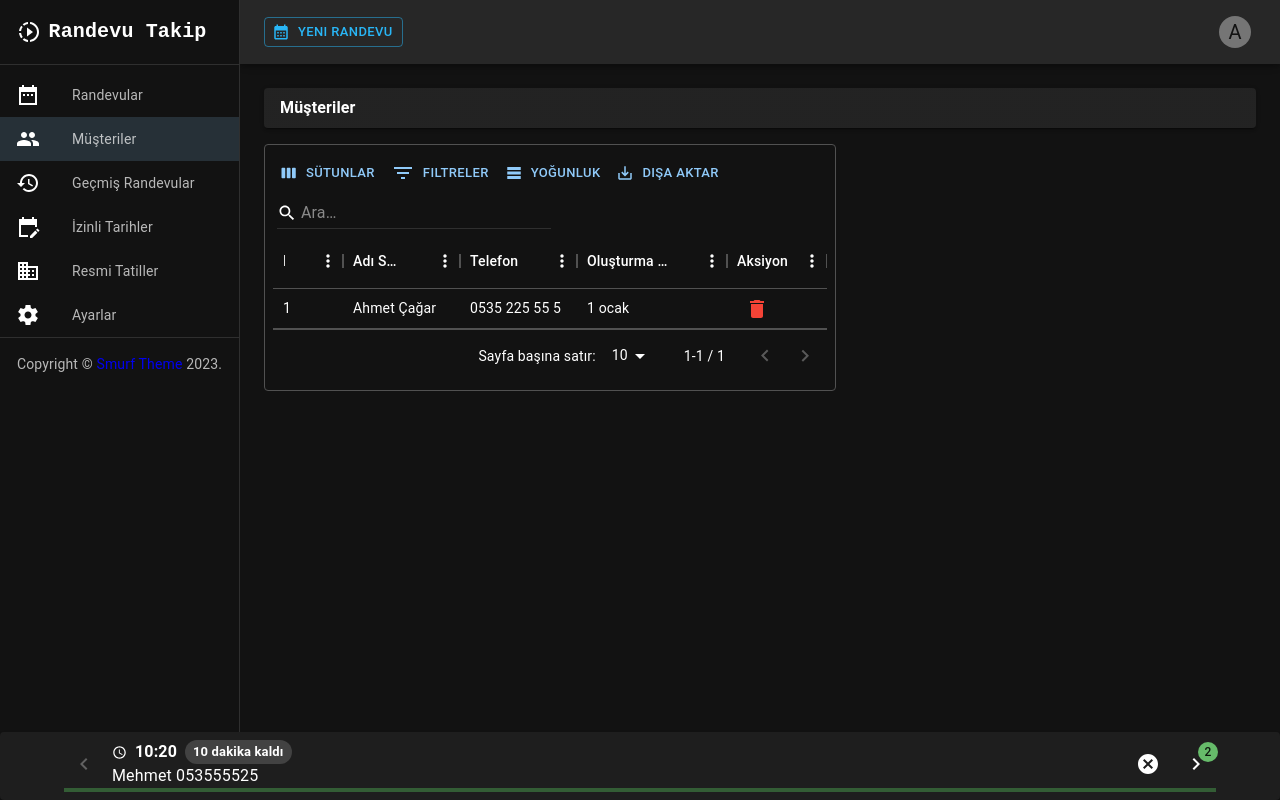
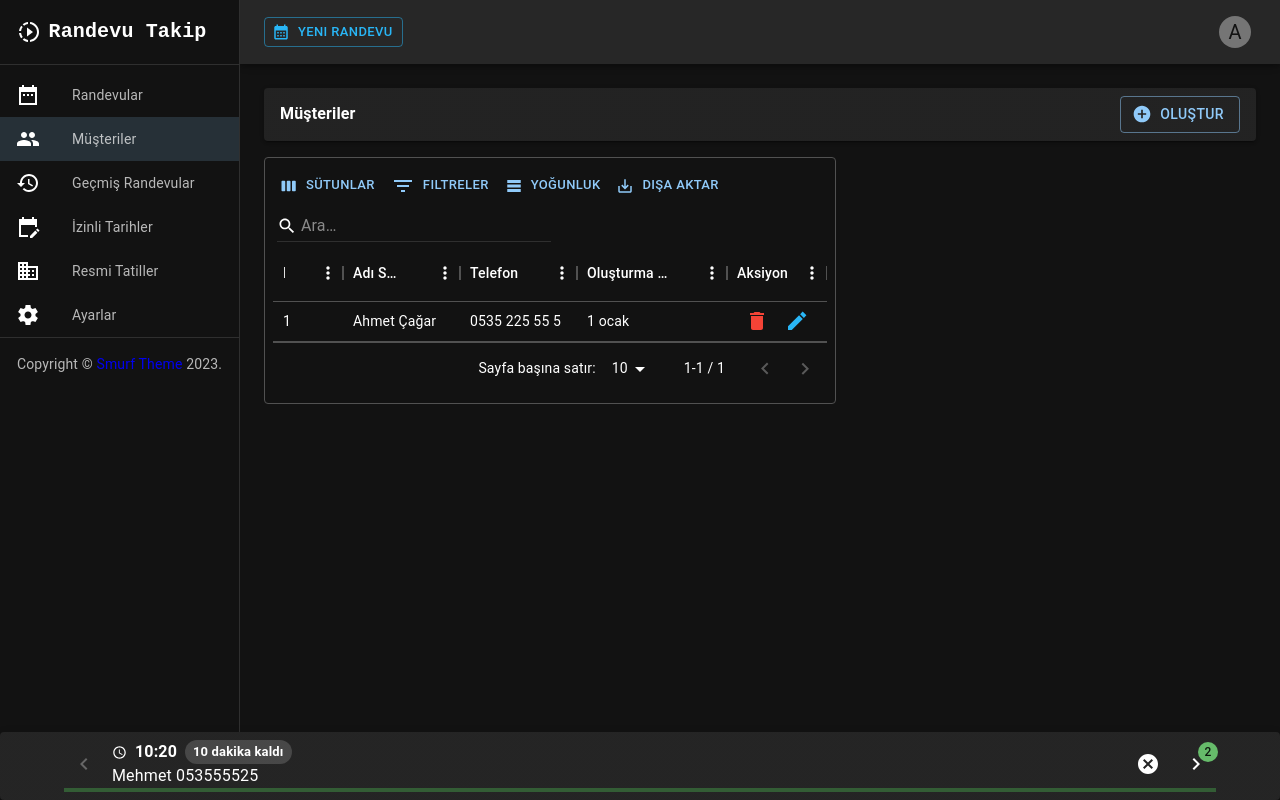
Before and after one commit to gorkembayraktar/randevu-takip, a React (Create React App) app: page /customers in a window 1280 px wide. Built offline with nearby package versions, Linux system fonts and the light colour scheme.

Commit message:
customer view update

```diff
--- a/src/views/components/AppointmentCarausel.jsx
+++ b/src/views/components/AppointmentCarausel.jsx
@@ -73,7 +73,7 @@ export const AppointmentCaraousel = () => {
   const progress = Math.ceil((selectedIndis) / (data.length - 1) * 100);
 
   return <>
-    <Paper sx={{ zIndex: { md: 1300, sm: 999 }, position: 'fixed', bottom: { xs: 55, sm: 0, md: 0 }, left: 0, right: 0, py: 1, display: 'block' }} elevation={1}>
+    <Paper sx={{ zIndex: { md: 1300, sm: 999 }, position: 'fixed', bottom: { xs: 55, sm: 0, md: 0 }, left: 0, right: 0, py: 1, display: 'block' }} elevation={3}>
       <Container>
         <Grid container spacing={1}>
           <Grid item sx={{ width: 'auto', display: 'flex', alignItems: 'center', justifyContent: 'center' }}>
--- a/src/views/pages/Customers.jsx
+++ b/src/views/pages/Customers.jsx
@@ -13,6 +13,7 @@ import { useState } from 'react';
 import { useAlert } from '../../hooks/useAlert';
 import DeleteDialog from '../components/modal/DeleteDialog';
 import EditSharpIcon from '@mui/icons-material/EditSharp';
+import AddCircleSharpIcon from '@mui/icons-material/AddCircleSharp';
 
 const MEETING_STATUS = {
   1: "Tamamlandı",
@@ -82,6 +83,11 @@ const Customers = () => {
               <GridDeleteIcon />
             </IconButton>
           </Tooltip>
+          <Tooltip title="Bu kaydı güncelle">
+            <IconButton color="info" onClick={() => null} >
+              <EditSharpIcon />
+            </IconButton>
+          </Tooltip>
         </ButtonGroup>
     },
 
@@ -100,6 +106,14 @@ const Customers = () => {
           <Typography fontFamily="revert" fontWeight="bold">
             Müşteriler
           </Typography>
+          <Button
+            variant="outlined"
+            tabIndex={-1}
+            startIcon={<AddCircleSharpIcon />}
+            onClick={() => null}
+          >
+            Oluştur
+          </Button>
 
         </Stack>
       </Paper>
```
